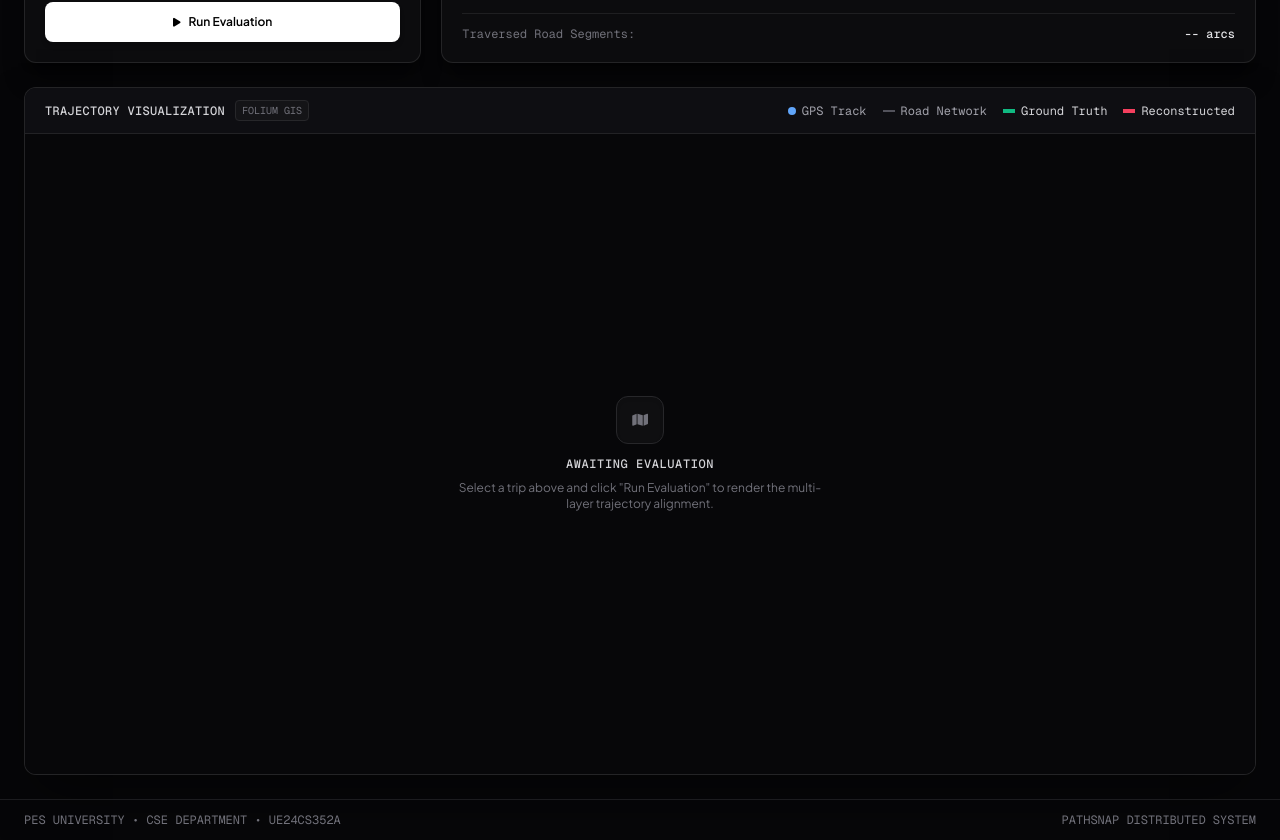
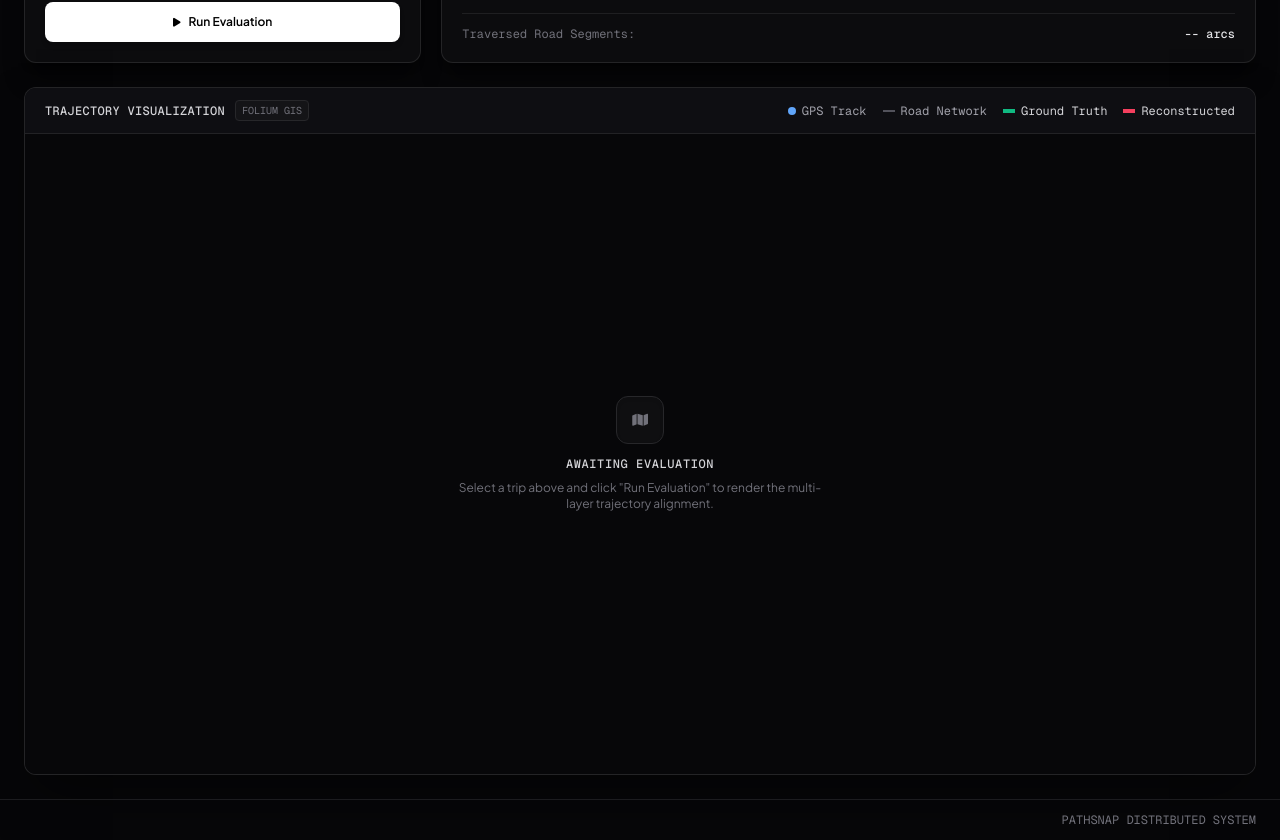
Before and after one commit to shashankmp666/PathSnap-ML-Hackathon, a plain HTML site: page ui/index.html in a window 1280 px wide. Shown: the part 261-1101 px from the top of the page. Drawn offline with nearby package versions, Linux system fonts and the light colour scheme; no server answers.

Commit message:
chore: remove department text from UI footer and remove academic integrity section from technical report PDF

```diff
--- a/ui/index.html
+++ b/ui/index.html
@@ -239,8 +239,7 @@
     </main>
 
     <!-- Modern Minimalist Footer -->
-    <footer class="border-t border-zinc-800/70 px-6 py-3 flex items-center justify-between text-xs font-mono text-zinc-500">
-        <div>PES UNIVERSITY &bull; CSE DEPARTMENT &bull; UE24CS352A</div>
+    <footer class="border-t border-zinc-800/70 px-6 py-3 flex items-center justify-end text-xs font-mono text-zinc-500">
         <div>PATHSNAP DISTRIBUTED SYSTEM</div>
     </footer>
 
```
Also changed, not shown: 2 other files.
